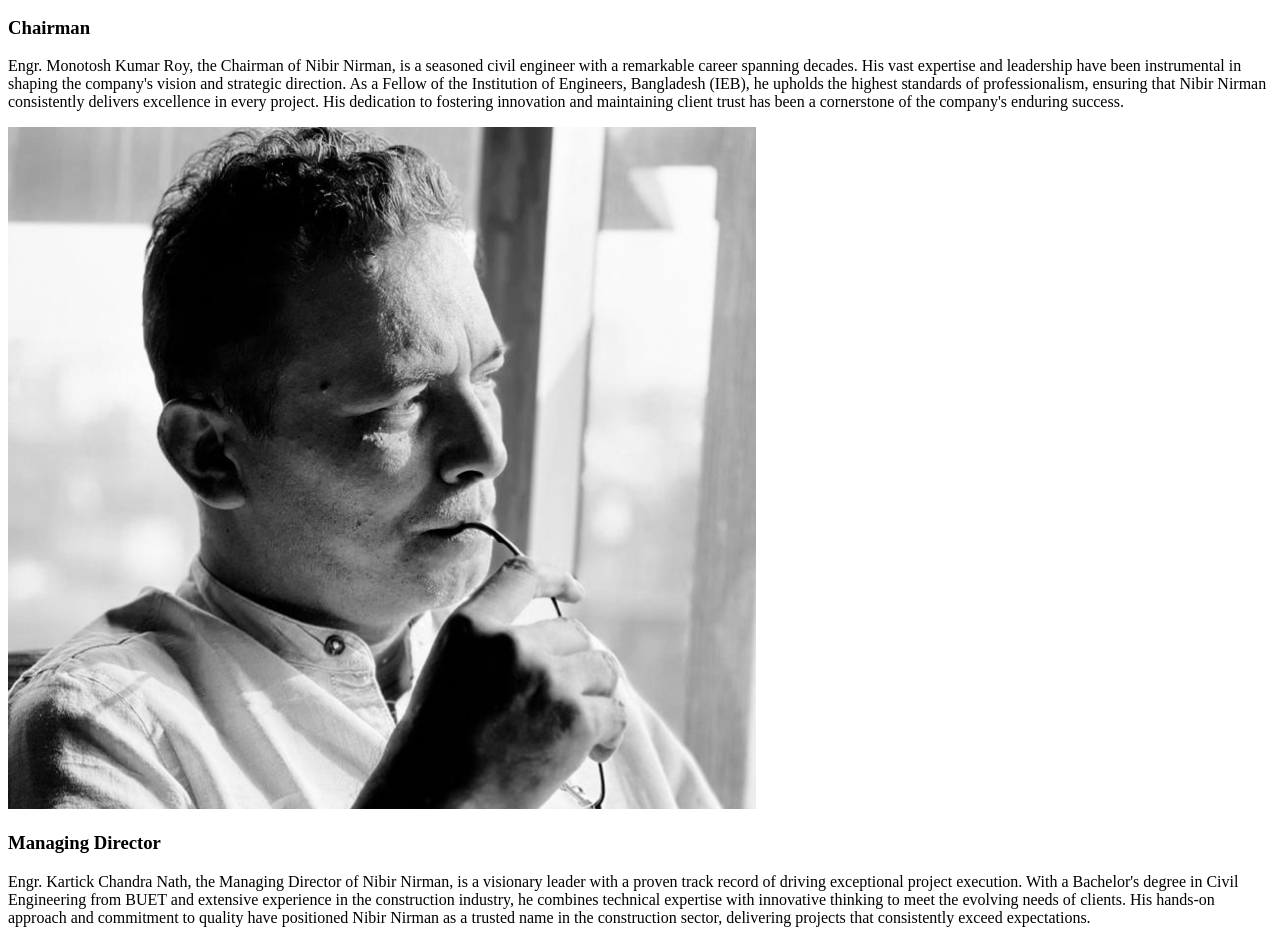
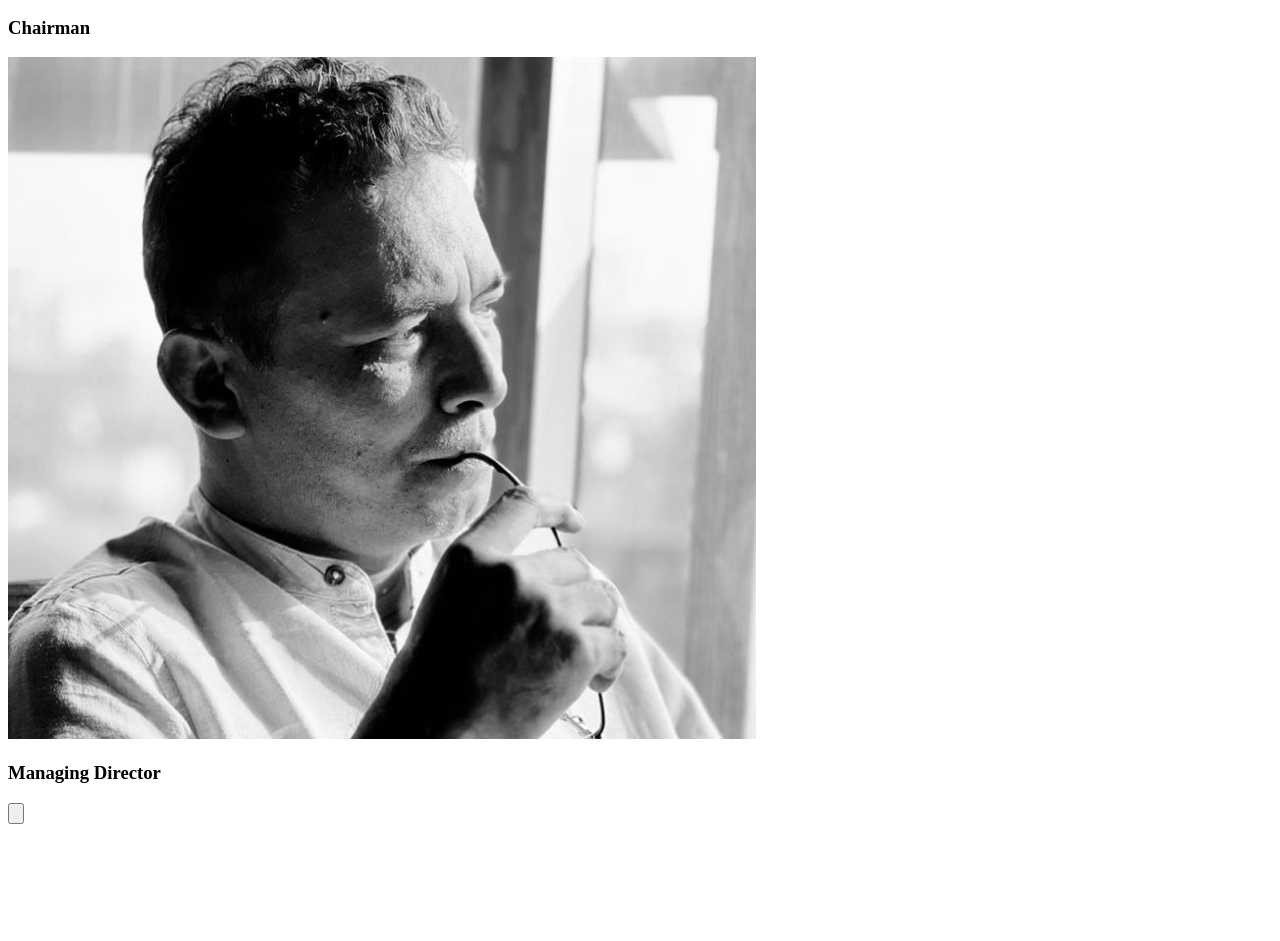
Before and after one commit to Imperial-Tech-Solutions/nibir_nirman, a React (Create React App) app: page /about in a window 1280 px wide. Shown: the part 2580-3521 px from the top of the page. Built offline with nearby package versions, Linux system fonts and the light colour scheme.

Commit message:
updated about section

```diff
--- a/src/components/sections/About/About.jsx
+++ b/src/components/sections/About/About.jsx
@@ -1,8 +1,25 @@
-import React from "react";
+import React, { useState } from "react";
 import director from "../../../assets/managing_director.png";
 import chairman from "../../../assets/chairman.png";
 
 const About = () => {
+  const [selectedLeader, setSelectedLeader] = useState(null);
+
+  const leaders = [
+    {
+      name: "Chairman",
+      image: chairman,
+      description:
+        "Engr. Monotosh Kumar Roy, the Chairman of Nibir Nirman, is a seasoned civil engineer with a remarkable career spanning decades. His vast expertise and leadership have been instrumental in shaping the company's vision and strategic direction. As a Fellow of the Institution of Engineers, Bangladesh (IEB), he upholds the highest standards of professionalism, ensuring that Nibir Nirman consistently delivers excellence in every project. His dedication to fostering innovation and maintaining client trust has been a cornerstone of the company's enduring success.",
+    },
+    {
+      name: "Managing Director",
+      image: director,
+      description:
+        "Engr. Kartick Chandra Nath, the Managing Director of Nibir Nirman, is a visionary leader with a proven track record of driving exceptional project execution. With a Bachelor's degree in Civil Engineering from BUET and extensive experience in the construction industry, he combines technical expertise with innovative thinking to meet the evolving needs of clients. His hands-on approach and commitment to quality have positioned Nibir Nirman as a trusted name in the construction sector, delivering projects that consistently exceed expectations.",
+    },
+  ];
+
   return (
     <div>
       <section className="bg-white py-16 px-6">
@@ -14,59 +31,45 @@ const About = () => {
             As a Construction Services, We are Committed to Building Your Vision.
           </p>
         </div>
-        <div className="mt-16 space-y-20 max-w-6xl mx-auto">
-          <div className="flex flex-col md:flex-row items-center gap-12">
-            <div className="w-full md:w-1/2">
+        <div className="mt-16 flex flex-col md:flex-row items-center justify-center gap-12 max-w-6xl mx-auto">
+          {leaders.map((leader, index) => (
+            <div key={index} className="w-full md:w-1/2 text-center">
               <img
-                src={chairman}
-                alt="Our Mission"
-                className="rounded-lg shadow-xl w-full object-cover"
+                src={leader.image}
+                alt={leader.name}
+                className="rounded-lg shadow-xl w-full object-cover cursor-pointer"
+                onClick={() => setSelectedLeader(leader)}
               />
+              <h3 className="mt-4 text-2xl font-semibold text-gray-900 font-ibm-plex-serif">
+                {leader.name}
+              </h3>
             </div>
-            <div className="w-full md:w-1/2 text-center md:text-left space-y-6">
+          ))}
+        </div>
+
+        {selectedLeader && (
+          <div className="fixed inset-0 flex items-center justify-center bg-black bg-opacity-50">
+            <div className="bg-white p-6 rounded-lg shadow-lg max-w-2xl text-center">
+              <button
+                className="absolute top-4 right-4 text-gray-600 hover:text-gray-900"
+                onClick={() => setSelectedLeader(null)}
+              >
+                &times;
+              </button>
+              <img
+                src={selectedLeader.image}
+                alt={selectedLeader.name}
+                className="rounded-lg shadow-xl w-full object-cover mb-4"
+              />
               <h3 className="text-2xl font-semibold text-gray-900 font-ibm-plex-serif">
-                Chairman
+                {selectedLeader.name}
               </h3>
-              <p className="text-gray-700 text-lg font-roboto-serif leading-relaxed">
-                Engr. Monotosh Kumar Roy, the Chairman of Nibir Nirman, is a
-                seasoned civil engineer with a remarkable career spanning
-                decades. His vast expertise and leadership have been
-                instrumental in shaping the company's vision and strategic
-                direction. As a Fellow of the Institution of Engineers,
-                Bangladesh (IEB), he upholds the highest standards of
-                professionalism, ensuring that Nibir Nirman consistently
-                delivers excellence in every project. His dedication to
-                fostering innovation and maintaining client trust has been a
-                cornerstone of the company's enduring success.
+              <p className="text-gray-700 text-lg font-roboto-serif leading-relaxed mt-4">
+                {selectedLeader.description}
               </p>
             </div>
           </div>
-          <div className="flex flex-col md:flex-row-reverse items-center gap-12">
-            <div className="w-full md:w-1/2">
-              <img
-                src={director}
-                alt="Our Values"
-                className="rounded-lg shadow-xl w-full object-cover"
-              />
-            </div>
-            <div className="w-full md:w-1/2 text-center md:text-left space-y-6">
-              <h3 className="text-2xl font-semibold text-gray-900 font-ibm-plex-serif">
-                Managing Director
-              </h3>
-              <p className="text-gray-700 text-lg font-roboto-serif leading-relaxed">
-                Engr. Kartick Chandra Nath, the Managing Director of Nibir
-                Nirman, is a visionary leader with a proven track record of
-                driving exceptional project execution. With a Bachelor's degree
-                in Civil Engineering from BUET and extensive experience in the
-                construction industry, he combines technical expertise with
-                innovative thinking to meet the evolving needs of clients. His
-                hands-on approach and commitment to quality have positioned
-                Nibir Nirman as a trusted name in the construction sector,
-                delivering projects that consistently exceed expectations.
-              </p>
-            </div>
-          </div>
-        </div>
+        )}
       </section>
     </div>
   );
```
